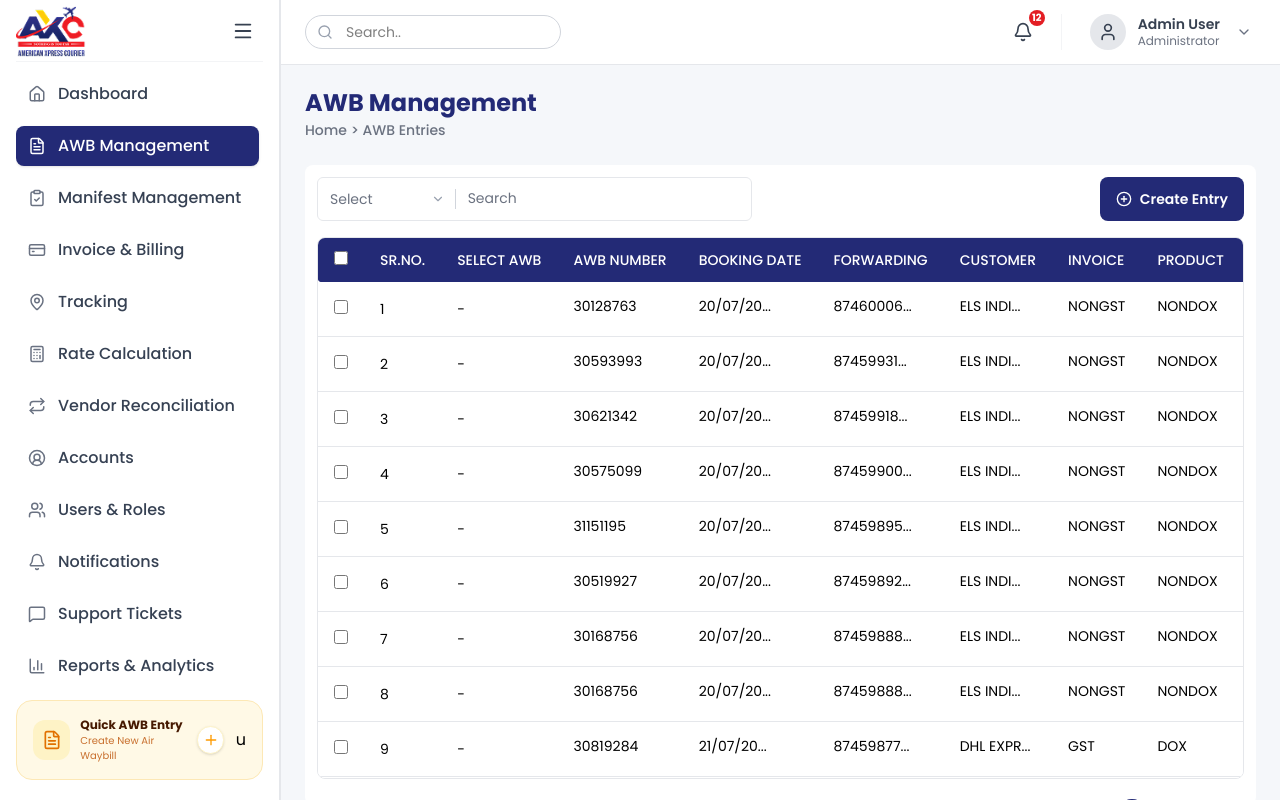
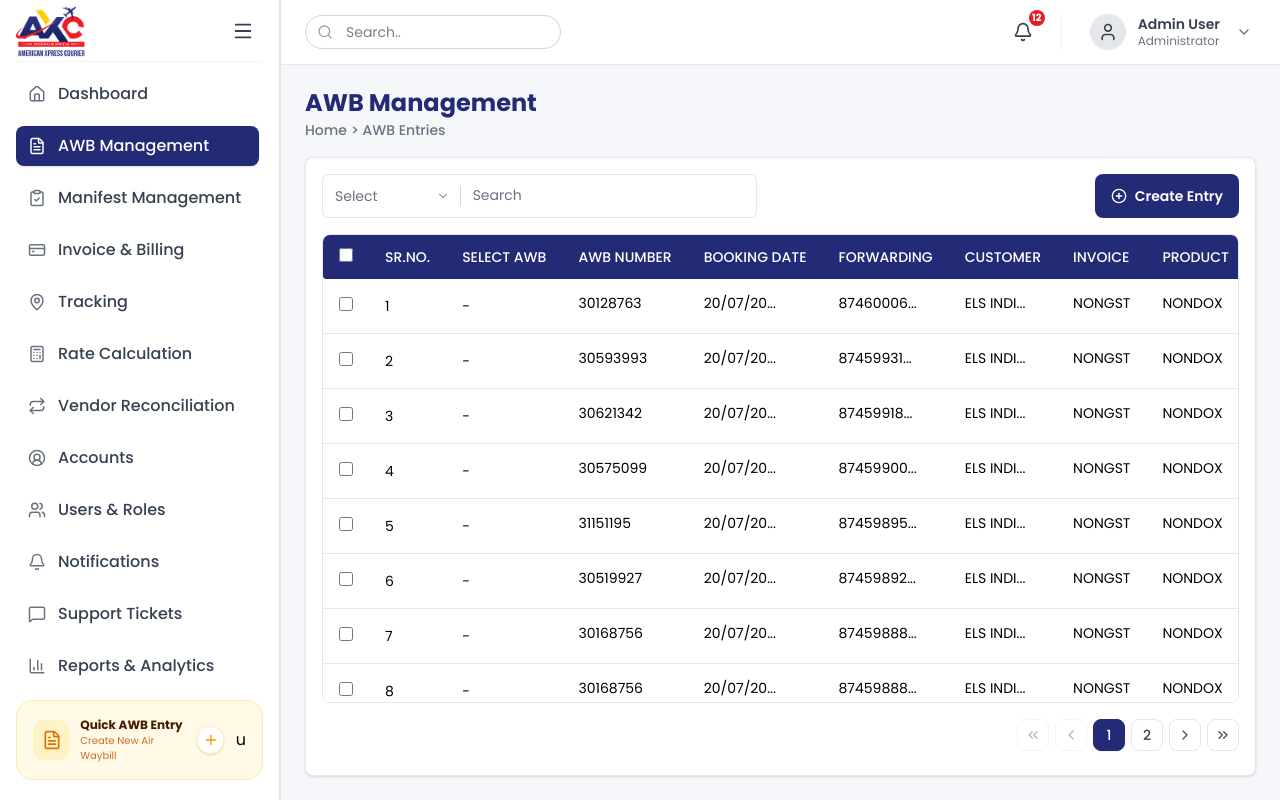
Before and after one commit to UswaNadeem242/axc-dashboard, a Next.js app: page /awb-entries in a window 1280 px wide. Built offline with nearby package versions, Linux system fonts and the light colour scheme.

Commit message:
fix(UI): table scroll

```diff
--- a/app/awb-entries/page.tsx
+++ b/app/awb-entries/page.tsx
@@ -104,15 +104,8 @@ export default function AwbEntriesPage() {
   }, [searchQuery]);
 
   return (
-
-    <div className="relative bg-white p-3 rounded-[8px] w-full h-[calc(100vh-160px)] flex flex-col overflow-hidden [scrollbar-width:none] [&::-webkit-scrollbar]:hidden">
-      <div className="">
-        {/* <div>
-          <h1 className="text-3xl font-bold text-axc-navy">AWB Entries</h1>
-        </div> */}
-
-        <div className="flex flex-wrap justify-between items-center gap-3 mb-4">
-
+    <div className="relative bg-white p-4 rounded-lg w-full flex-1 flex flex-col min-h-0 overflow-hidden shadow-sm border border-axc-border">
+      <div className="flex flex-wrap justify-between items-center gap-3 mb-4 shrink-0">
         <FilterSearch
           options={[
             { label: "Select", value: "" },
@@ -130,7 +123,7 @@ export default function AwbEntriesPage() {
       </div>
 
       {activeTags.length > 0 && (
-          <div className="flex flex-wrap items-center gap-2 mb-2 shrink-0 border-axc-gray">
+        <div className="flex flex-wrap items-center gap-2 mb-3 shrink-0 border-axc-gray">
           {activeTags.map((tag, idx) => {
             const colors = [
               "border-slate-200 bg-slate-50 text-slate-700 ",
@@ -161,6 +154,7 @@ export default function AwbEntriesPage() {
         </div>
       )}
 
+      <div className="flex-1 min-h-0 flex flex-col">
         <CommonTable
           headings={AwbEntryheading}
           data={filteredData}
--- a/app/globals.css
+++ b/app/globals.css
@@ -61,41 +61,50 @@ h6 {
   line-height: 1.2;
   /* color: #111827; */
 }
-h1{
-  font-size:24px;
+
+h1 {
+  font-size: 24px;
   font-weight: 700;
 }
-h2{
+
+h2 {
   font-weight: 600;
   font-size: 18px;
 }
-h3{
+
+h3 {
   font-size: 16px;
   font-weight: 600;
 }
+
 /*regular text paragraph*/
-.text-regular{
-  font-size :14px;
-  font-weight:400;
+.text-regular {
+  font-size: 14px;
+  font-weight: 400;
 }
-.text-regular-medium{
-  font-size:14px;
-  font-weight:500;
+
+.text-regular-medium {
+  font-size: 14px;
+  font-weight: 500;
 }
-.text-regular-semibold{
+
+.text-regular-semibold {
   font-size: 14px;
   font-weight: 600;
 }
-.text-regular-bold{
+
+.text-regular-bold {
   font-size: 14px;
   font-weight: 700;
 }
+
 /*small-text*/
-.text-regular-small{
+.text-regular-small {
   font-size: 12px;
-  font-weight:400;
+  font-weight: 400;
 
 }
+
 /* option style */
 .option-style {
   background-color: #ffffff;
@@ -104,21 +113,40 @@ h3{
   padding: 8px;
 }
 
-/* Hide scrollbars globally — cleaner UX, no per-element patching needed */
-* {
-  scrollbar-width: none !important;        /* Firefox */
-  -ms-overflow-style: none !important;     /* IE/Edge */
+/* Custom scrollbar utility */
+.custom-scrollbar {
+  scrollbar-width: thin !important;
+  scrollbar-color: #94a3b8 #f1f5f9 !important;
+  -ms-overflow-style: auto !important;
 }
 
-*::-webkit-scrollbar {
-  display: none !important;               /* Chrome, Safari, Opera */
+.custom-scrollbar::-webkit-scrollbar {
+  display: block !important;
+  width: 4px !important;
+  height: 4px !important;
 }
 
-/* Utility kept for explicitness */
+.custom-scrollbar::-webkit-scrollbar-track {
+  background: #f1f5f9 !important;
+  border-radius: 4px !important;
+}
+
+.custom-scrollbar::-webkit-scrollbar-thumb {
+  background-color: #DCDEDB !important;
+  border-radius: 4px !important;
+  border: 1px solid #DCDEDB !important;
+}
+
+.custom-scrollbar::-webkit-scrollbar-thumb:hover {
+  background-color: #DCDEDB !important;
+}
+
+/* Utility to explicitly hide scrollbar where needed */
 .scrollbar-none {
   scrollbar-width: none !important;
   -ms-overflow-style: none !important;
 }
+
 .scrollbar-none::-webkit-scrollbar {
   display: none !important;
 }
--- a/app/src/common/pagination.tsx
+++ b/app/src/common/pagination.tsx
@@ -1,7 +1,7 @@
 "use client";
 
 import React from "react";
-import { ChevronLeft, ChevronRight } from "lucide-react";
+import { ChevronLeft, ChevronRight, ChevronsLeft, ChevronsRight } from "lucide-react";
 
 interface CommonPaginationProps {
     currentPage: number;
@@ -14,9 +14,8 @@ const CommonPagination = ({
     totalPages,
     onPageChange,
 }: CommonPaginationProps) => {
-
     const getPages = () => {
-        const pages = [];
+        const pages: (number | string)[] = [];
 
         if (totalPages <= 5) {
             for (let i = 1; i <= totalPages; i++) {
@@ -46,41 +45,53 @@ const CommonPagination = ({
         return pages;
     };
 
+    const buttonBase =
+        "flex h-8 w-8 items-center justify-center rounded-lg border text-sm font-medium transition cursor-pointer disabled:cursor-not-allowed disabled:opacity-40";
 
     return (
-        <div className="flex items-center  justify-end    px-4 py-3">
+        <div className="flex items-center justify-end gap-1.5 py-2">
+            {/* First Page (<<) */}
+            <button
+                type="button"
+                disabled={currentPage === 1}
+                onClick={() => onPageChange(1)}
+                className={`${buttonBase} border-gray-200 bg-white text-gray-600 hover:bg-gray-50 hover:text-gray-900`}
+                title="First Page"
+            >
+                <ChevronsLeft size={16} />
+            </button>
 
-            {/* Previous */}
+            {/* Previous Page (<) */}
             <button
+                type="button"
                 disabled={currentPage === 1}
                 onClick={() => onPageChange(currentPage - 1)}
-                className="flex items-center gap-1 rounded-md px-3 py-2 text-sm text-gray-600 hover:bg-gray-100 disabled:cursor-not-allowed disabled:opacity-50"
+                className={`${buttonBase} border-gray-200 bg-white text-gray-600 hover:bg-gray-50 hover:text-gray-900`}
+                title="Previous Page"
             >
                 <ChevronLeft size={16} />
-
             </button>
 
-
-            {/* Pages */}
-            <div className="flex items-center gap-2">
+            {/* Page Numbers */}
+            <div className="flex items-center gap-1.5">
                 {getPages().map((page, index) =>
                     page === "..." ? (
                         <span
                             key={index}
-                            className="px-2 text-gray-500"
+                            className="flex h-8 w-6 items-center justify-center text-sm font-medium text-gray-500"
                         >
                             ...
                         </span>
                     ) : (
                         <button
                             key={index}
+                            type="button"
                             onClick={() => onPageChange(Number(page))}
-                            className={`h-8 w-8 rounded-full text-sm transition
-                ${currentPage === page
-                                    ? "bg-axc-navy text-white"
-                                    : "text-gray-600 hover:bg-gray-100"
-                                }
-              `}
+                            className={`${buttonBase} ${
+                                currentPage === page
+                                    ? "border-axc-navy bg-axc-navy text-white shadow-xs"
+                                    : "border-gray-200 bg-white text-gray-700 hover:bg-gray-50 hover:text-gray-900"
+                            }`}
                         >
                             {page}
                         </button>
@@ -88,17 +99,27 @@ const CommonPagination = ({
                 )}
             </div>
 
-
-            {/* Next */}
+            {/* Next Page (>) */}
             <button
+                type="button"
                 disabled={currentPage === totalPages}
                 onClick={() => onPageChange(currentPage + 1)}
-                className="flex items-center gap-1 rounded-md px-3 py-2 text-sm text-gray-600 hover:bg-gray-100 disabled:cursor-not-allowed disabled:opacity-50"
+                className={`${buttonBase} border-gray-200 bg-white text-gray-600 hover:bg-gray-50 hover:text-gray-900`}
+                title="Next Page"
             >
-
                 <ChevronRight size={16} />
             </button>
 
+            {/* Last Page (>>) */}
+            <button
+                type="button"
+                disabled={currentPage === totalPages}
+                onClick={() => onPageChange(totalPages)}
+                className={`${buttonBase} border-gray-200 bg-white text-gray-600 hover:bg-gray-50 hover:text-gray-900`}
+                title="Last Page"
+            >
+                <ChevronsRight size={16} />
+            </button>
         </div>
     );
 };
--- a/app/src/common/table.tsx
+++ b/app/src/common/table.tsx
@@ -119,10 +119,10 @@ const CommonTable = ({
   };
 
   return (
-    <div className="flex flex-col">
-      <div className="flex flex-col overflow-hidden rounded-lg border border-axc-border">
-        <div className="overflow-x-auto scrollbar-none max-h-[calc(100vh-260px)] overflow-y-auto [-ms-overflow-style:none] [&::-webkit-scrollbar]:hidden">
-          <table className="w-max min-w-full border-collapse text-left text-sm">
+    <div className="flex flex-col flex-1 min-h-0">
+      <div className="flex flex-col flex-1 min-h-0 overflow-hidden rounded-lg border border-axc-border bg-white">
+        <div className="overflow-x-auto overflow-y-hidden flex-1 min-h-0">
+          <table className="w-full min-w-full border-collapse text-left text-sm">
             <thead className="sticky top-0 z-10">
               <tr className="bg-axc-navy text-white">
                 {selectable && (
--- a/app/src/component/dashboard-layout.tsx
+++ b/app/src/component/dashboard-layout.tsx
@@ -40,8 +40,8 @@ export default function DashboardLayout({
 
         <div className="flex h-screen flex-col border-l border-axc-border overflow-hidden">
           <Header />
-          <section className="flex-1 overflow-y-auto bg-axc-light-bg lg:p-6 p-4 scrollbar-none">
-            <div className="mb-6">
+          <section className="flex-1 overflow-hidden bg-axc-light-bg lg:p-6 p-4 flex flex-col">
+            <div className="mb-4 shrink-0">
               <h1 className=" text-axc-navy">{title}</h1>
               {pathname === "/" ? (
                 <p className="mt-0.5  text-axc-gray text-regular-medium">
```
Lines whose indentation alone changed are shown as unchanged.
